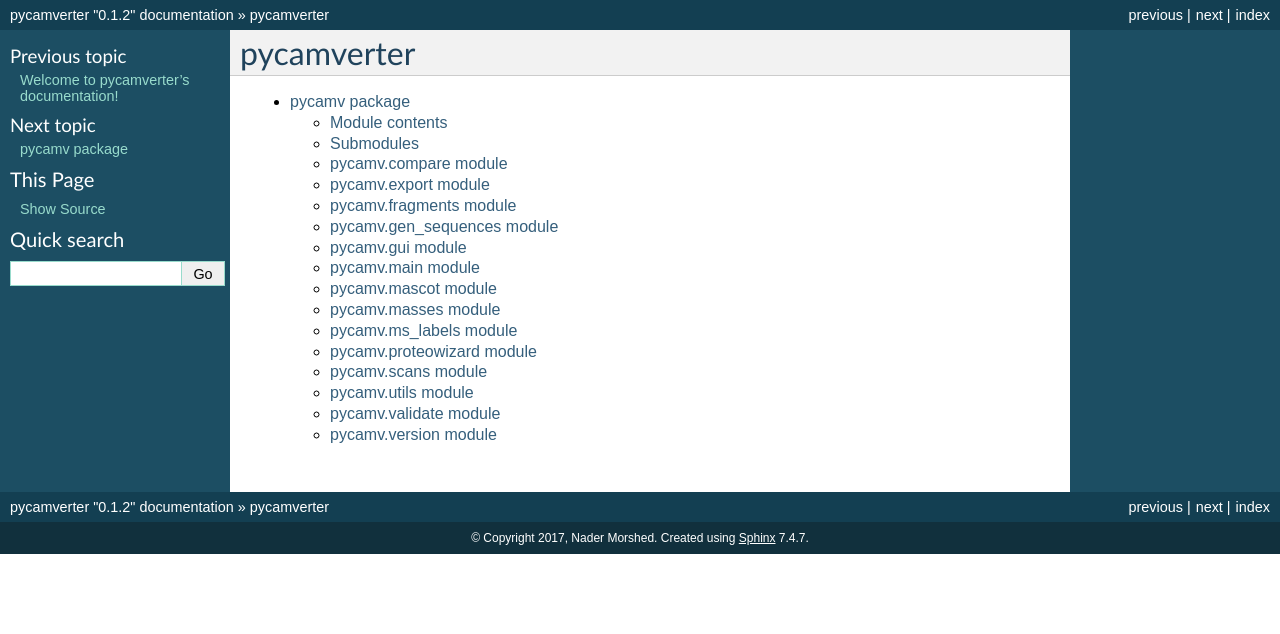
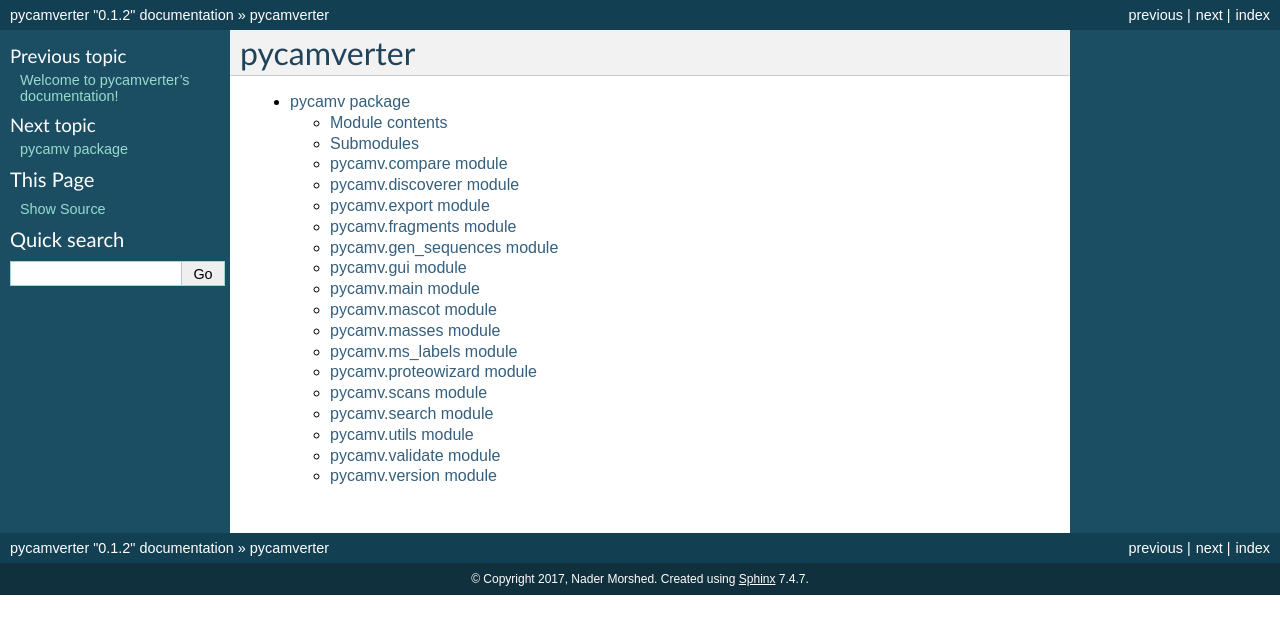
Before and after one commit to white-lab/pycamverter, a Sphinx documentation site: the page built from docs/modules.rst, in a window 1280 px wide. Shown: the top 634 px of the page. Built offline with Sphinx 7.4.7, drawn with Linux system fonts in a browser that asks for light colours.

```diff
--- a/docs/pycamv.rst
+++ b/docs/pycamv.rst
@@ -18,6 +18,14 @@ pycamv.compare module
 ---------------------
 
 .. automodule:: pycamv.compare
+    :members:
+    :undoc-members:
+    :show-inheritance:
+
+pycamv.discoverer module
+---------------------
+
+.. automodule:: pycamv.discoverer
     :members:
     :undoc-members:
     :show-inheritance:
@@ -102,6 +110,14 @@ pycamv.scans module
     :undoc-members:
     :show-inheritance:
 
+pycamv.search module
+---------------------
+
+.. automodule:: pycamv.search
+    :members:
+    :undoc-members:
+    :show-inheritance:
+
 pycamv.utils module
 ---------------------
 
```
Also changed, not shown: 2 other files.
